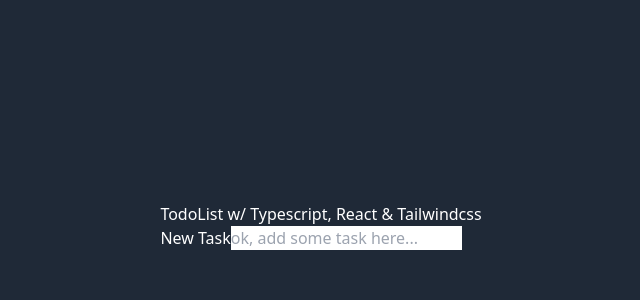
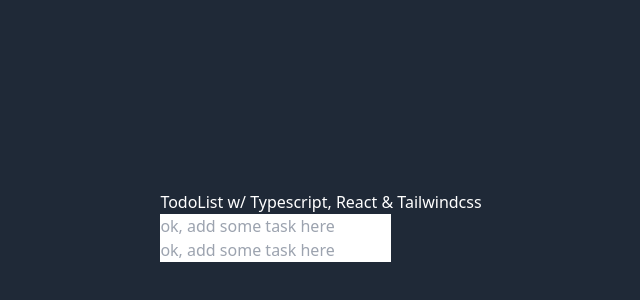
Before and after one commit to linuxmobile/React-TODO, a React (Vite) app: page / in a window 1280 px wide. Shown: the part 174-474 px from the top of the page, without its empty margins (319-959 px from the left). Built offline with nearby package versions, Linux system fonts and the light colour scheme.

Commit message:
:art: Improving code format

```diff
--- a/src/App.tsx
+++ b/src/App.tsx
@@ -1,11 +1,11 @@
 import { TaskProvider } from './context/taskContext'
-import {TodoForm} from './components/TodoForm'
+import Panel from './components/Panel'
 
 function App() {
 	return (
 		<TaskProvider>
       <h1>TodoList w/ Typescript, React & Tailwindcss</h1>
-      <TodoForm />
+      <Panel />
 		</TaskProvider>
 	)
 }
--- a/src/components/Button.tsx
+++ b/src/components/Button.tsx
@@ -1,3 +1,6 @@
+import * as React from 'react'
+import Text from './Text'
+
 type ButtonProps = {
   type?: 'button' | 'submit' | 'reset'
   title: string
@@ -6,7 +9,7 @@
   onClick: (event: React.MouseEvent<HTMLButtonElementm, MouseEvent>) => void
 }
 
-export const Button = (props: ButtonProps) => {
+export default function Button (props: ButtonProps) {
   const { type = 'button', title, children, disabled, onClick } = props
   return (
     <button
@@ -15,6 +18,7 @@
       disabled={disabled}
       onClick={onClick}
     >
+      <Text>{children}</Text>
     </button>
   )
 }
--- a/src/components/Input.tsx
+++ b/src/components/Input.tsx
@@ -1,3 +1,5 @@
+import * as React from 'react'
+
 type InputProps = {
 	id: string
 	name: string
@@ -7,7 +9,7 @@
 	onChange: (event: React.ChangeEvent<HTMLInputElement>) => void
 }
 
-export const Input = (props: InputProps) => {
+export default function Input (props: InputProps) {
 	const { id, name, placeholder, type = 'text', value, onChange } = props
 	return (
 		<input
--- a/src/components/TodoForm.tsx
+++ b/src/components/TodoForm.tsx
@@ -1,50 +1,58 @@
-import {Input} from './Input'
-import UseLocalStorage from '../hooks/useLocalStorage'
+import * as React from 'react'
+import Input from './Input'
+import useLocalStorage from '../hooks/useLocalStorage'
 import { useDoneTask, useTodoTask } from '../context/taskContext'
 
-const generatePlaceholder = (todoCount: number, doneCount: number) => {
-  if (doneCount > 7 && todoCount === 0) return 'great job!'
-  if (doneCount > 4 && todoCount < 3) return 'keep going!'
-  if (doneCount > 1 && todoCount < 5) return 'can be better!'
-  if (todoCount > 9) return "i don't even care anymore"
-  if (todoCount > 6) return 'ok, keep going...'
+function generatePlaceholder(todoCount: number, doneCount: number) {
+	if (doneCount > 7 && todoCount === 0) return 'great job'
+	if (doneCount > 4 && todoCount < 3) return 'keep it going'
+	if (doneCount > 1 && todoCount < 5) return 'can be better'
+	if (todoCount > 9) return 'i don\'t even care anymore'
+	if (todoCount > 6) return 'ok, keep going ...'
 	if (todoCount > 4) return 'are you sure?'
 	if (todoCount > 2) return 'more tasks?'
-  return 'ok, add some task here...'
+	return 'ok, add some task here'
 }
 
-type TodoFormProps = {
+type FormProps = {
 	onSubmit: (description: string) => void
 }
 
-export function TodoForm (props: TodoFormProps) {
+export default function TodoForm(props: FormProps) {
 	const { onSubmit } = props
-  const [input, setInput] = UseLocalStorage('ReactTodo:input', '')
-  const todo = useTodoTask()
-  const done = useDoneTask()
-  const todoLength = todo.tasks ? todo.tasks.length : 0
-  const doneLength = done.tasks ? done.tasks.length : 0
-  const placeholder = generatePlaceholder(todoLength, doneLength)
+	const [input, setInput] = useLocalStorage('another-todo-list:input', '')
+	const [todo] = useTodoTask()
+	const [done] = useDoneTask()
+	const placeholder = generatePlaceholder(todo.tasks.length, done.tasks.length)
 
-  const handleInputChange = (description: string) => {
+	function handleInputChange(description: string) {
 		setInput(description)
 	}
 
-  const handleSubmit = (e: React.FormEvent<HTMLFormElement>, description: string) => {
-    e.preventDefault()
+	function handleSubmit(
+		event: React.FormEvent<HTMLFormElement>,
+		description: string,
+	) {
+		event.preventDefault()
 		onSubmit(description)
 		setInput('')
 	}
+
 	return (
-    <form onSubmit={(e) => handleSubmit(e, input)}>
-      <label htmlFor='newTask'>New Task</label>
+		<form onSubmit={(event) => handleSubmit(event, input)}>
+			<label
+				className='sr-only'
+				htmlFor='newTask'
+			>
+				new task
+			</label>
 			<Input
 				id='newTask'
 				name='newTask'
 				type='text'
 				value={input}
 				placeholder={placeholder}
-        onChange={(e) => handleInputChange(e.currentTarget.value)}
+				onChange={(event) => handleInputChange(event.currentTarget.value)}
 			/>
 		</form>
 	)
--- a/src/components/TodoPanel.tsx
+++ b/src/components/TodoPanel.tsx
@@ -1,5 +1,8 @@
 import { useTodoTask } from '../context/taskContext'
-import { TodoForm } from './TodoForm'
+import {
+  Text, Stack, Task, IconButton, DeleteIcon,
+} from '../components'
+import TodoForm from './TodoForm'
 
 export default function TodoPanel() {
 	const [todo, dispatch] = useTodoTask()
@@ -16,6 +19,30 @@
 
 	return (
 		<div>
+			<Stack>
+				{todo.tasks.map((task) => (
+					<Task
+						key={task.id}
+						id={task.id}
+						checked={task.completed}
+						description={task.description}
+						onCheckedChange={handleDoneTask}
+					>
+						<IconButton
+							aria-label={`Delete ${task.description}`}
+							title='Delete'
+							onClick={() => handleDeleteTask(task.id)}
+						>
+							<DeleteIcon />
+						</IconButton>
+					</Task>
+				))}
+        {todo.tasks.length === 0 && (
+          <li>
+            <Text>{todo.status}</Text>
+          </li>
+        )}
+			</Stack>
 			<TodoForm onSubmit={handleAddTask} />
 		</div>
 	)
```
Lines whose indentation alone changed are shown as unchanged.
